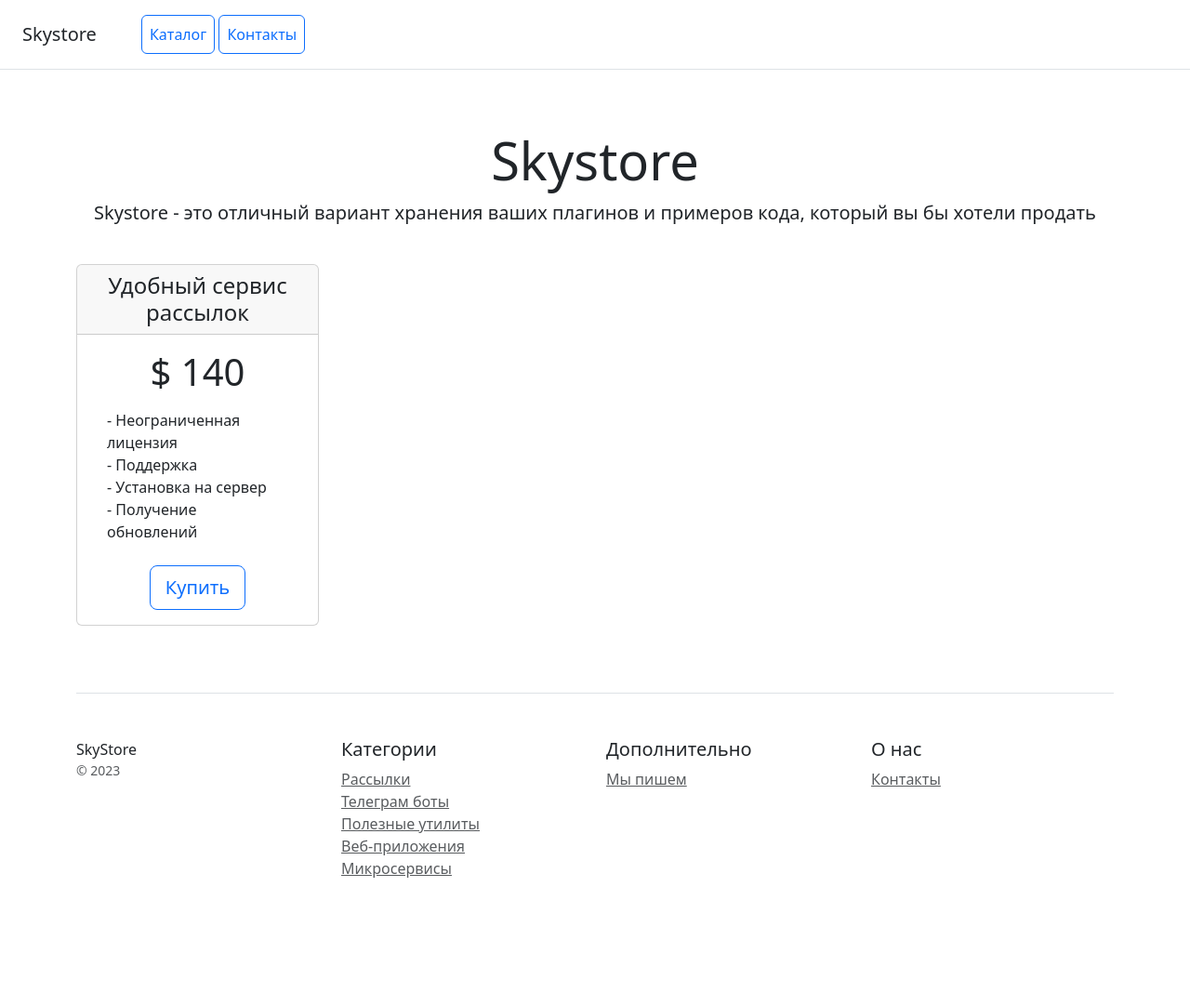
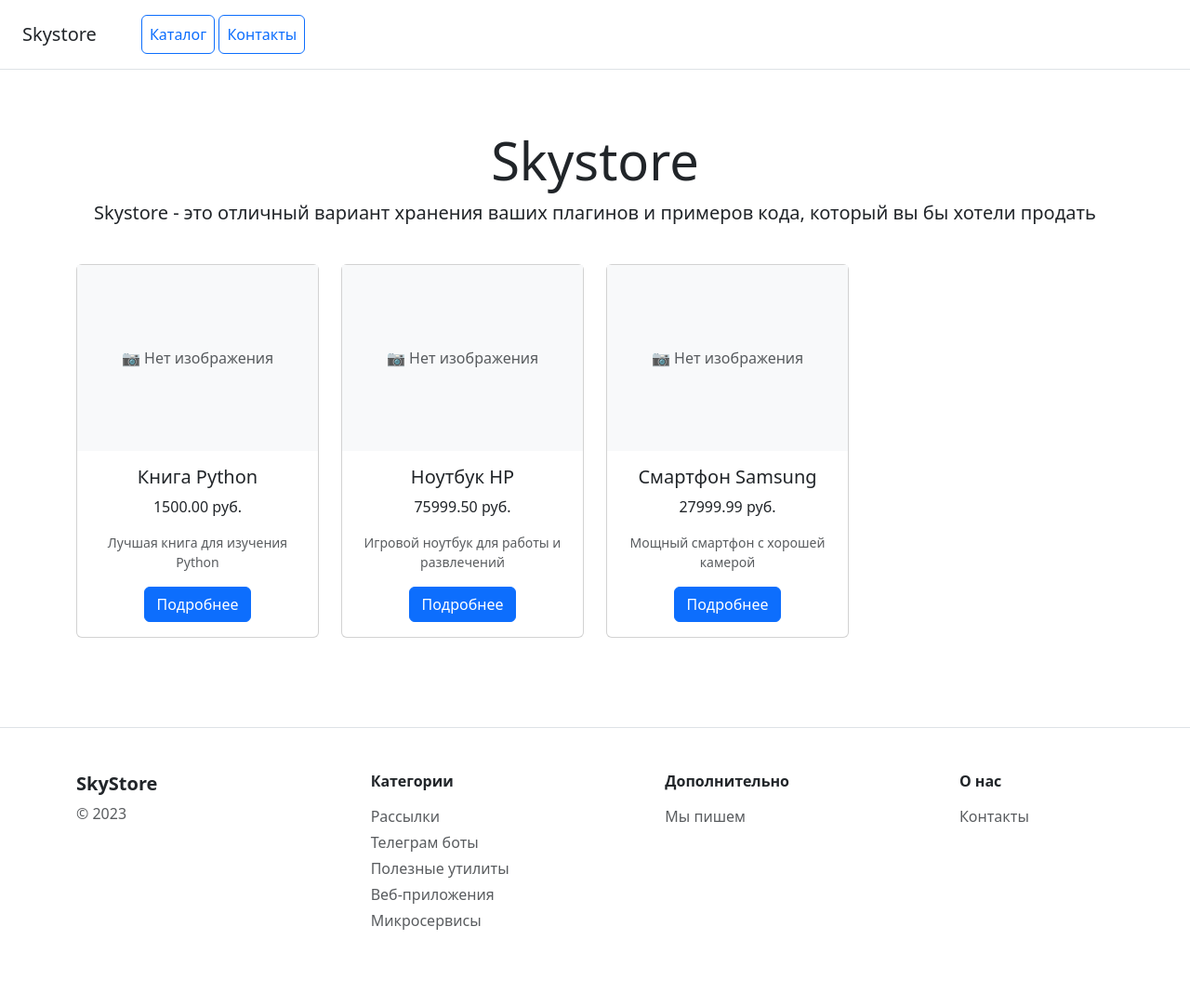
Before and after one commit to dmitrybeginner/PythonProject4, a Django app: page / in a window 1280 px wide. Shown: the whole page at 93% size. Before the commit the page ends 944 px from the top, so only its background shows below. Run offline with Django 5.2, Linux system fonts and the light colour scheme; data comes from the database, SQL or seed files in the repository.

Commit message:
Templating

```diff
--- /dev/null
+++ b/catalog/templates/base.html
@@ -0,0 +1,23 @@
+<!doctype html>
+<html lang="ru">
+<head>
+    <meta charset="utf-8">
+    <meta name="viewport" content="width=device-width, initial-scale=1">
+    <title>{% block title %}Skystore{% endblock %}</title>
+    <link href="https://cdn.jsdelivr.net/npm/bootstrap@5.3.2/dist/css/bootstrap.min.css" rel="stylesheet">
+    {% block extra_css %}{% endblock %}
+</head>
+<body>
+    {% include 'includes/header.html' %}
+
+    <div class="container">
+        {% block content %}
+        {% endblock %}
+    </div>
+
+    {% include 'includes/footer.html' %}
+
+    <script src="https://cdn.jsdelivr.net/npm/bootstrap@5.3.2/dist/js/bootstrap.bundle.min.js"></script>
+    {% block extra_js %}{% endblock %}
+</body>
+</html>
--- a/catalog/templates/home.html
+++ b/catalog/templates/home.html
@@ -1,78 +1,42 @@
-<!doctype html>
-<html lang="ru">
-<head>
-    <meta charset="utf-8">
-    <meta name="viewport" content="width=device-width, initial-scale=1">
-    <title>Skystore</title>
-    <link href="https://cdn.jsdelivr.net/npm/bootstrap@5.3.2/dist/css/bootstrap.min.css" rel="stylesheet">
-</head>
-<body>
-<div class="d-flex flex-column flex-md-row align-items-center p-3 px-md-4 mb-3 bg-white border-bottom box-shadow">
-    <h5 class="my-0 mr-md-auto font-weight-normal">Skystore</h5>
-    <nav class="ms-5">
-        <a class="p-2 btn btn-outline-primary" href="/">Каталог</a>
-        <a class="p-2 btn btn-outline-primary" href="/contacts/">Контакты</a>
-    </nav>
+{% extends 'base.html' %}
+
+{% block title %}Skystore - Главная{% endblock %}
+
+{% block content %}
+<div class="pricing-header px-3 py-3 pt-md-5 pb-md-4 mx-auto text-center">
+    <h1 class="display-4">Skystore</h1>
+    <p class="lead">Skystore - это отличный вариант хранения ваших плагинов и примеров кода, который вы бы хотели продать</p>
 </div>
 
-<div class="pricing-header px-3 py-3 pt-md-5 pb-md-4 mx-auto text-center">
-    <h1 class="display-4">Skystore</h1>
-    <p class="lead">Skystore - это отличный вариант хранения ваших плагинов и примеров кода, который вы бы хотели
-        продать</p>
-</div>
-
-<div class="container">
-    <div class="row text-center">
-        <div class="col-3">
-            <div class="card mb-4 box-shadow">
-                <div class="card-header">
-                    <h4 class="my-0 font-weight-normal">Удобный сервис рассылок</h4>
+<div class="row text-center">
+    {% for product in products %}
+    <div class="col-3 mb-4">
+        <div class="card mb-4 box-shadow">
+            {% if product.image %}
+                <img src="{{ product.image.url }}" class="card-img-top" alt="{{ product.name }}" style="height: 200px; object-fit: cover;">
+            {% else %}
+                <div class="bg-light d-flex align-items-center justify-content-center" style="height: 200px;">
+                    <span class="text-muted">📷 Нет изображения</span>
                 </div>
-                <div class="card-body">
-                    <h1 class="card-title pricing-card-title">$ 140</h1>
-                    <ul class="list-unstyled mt-3 mb-4 text-start m-3">
-                        <li>- Неограниченная лицензия</li>
-                        <li>- Поддержка</li>
-                        <li>- Установка на сервер</li>
-                        <li>- Получение обновлений</li>
-                    </ul>
-                    <button type="button" class="btn btn-lg btn-block btn-outline-primary">Купить</button>
-                </div>
+            {% endif %}
+            <div class="card-body">
+                <h5 class="card-title">{{ product.name }}</h5>
+                <p class="card-text">{{ product.price }} руб.</p>
+                {% if product.description %}
+                    <p class="card-text text-muted small">
+                        {{ product.description|truncatechars:100 }}
+                    </p>
+                {% endif %}
+                <a href="{% url 'catalog:product_detail' product.pk %}" class="btn btn-primary">Подробнее</a>
             </div>
         </div>
     </div>
-
-    <footer class="pt-4 my-md-5 pt-md-5 border-top">
-        <div class="row">
-            <div class="col-12 col-md">
-                SkyStore
-                <small class="d-block mb-3 text-muted">&copy; 2023</small>
-            </div>
-            <div class="col-6 col-md">
-                <h5>Категории</h5>
-                <ul class="list-unstyled text-small">
-                    <li><a class="text-muted" href="#">Рассылки</a></li>
-                    <li><a class="text-muted" href="#">Телеграм боты</a></li>
-                    <li><a class="text-muted" href="#">Полезные утилиты</a></li>
-                    <li><a class="text-muted" href="#">Веб-приложения</a></li>
-                    <li><a class="text-muted" href="#">Микросервисы</a></li>
-                </ul>
-            </div>
-            <div class="col-6 col-md">
-                <h5>Дополнительно</h5>
-                <ul class="list-unstyled text-small">
-                    <li><a class="text-muted" href="#">Мы пишем</a></li>
-                </ul>
-            </div>
-            <div class="col-6 col-md">
-                <h5>О нас</h5>
-                <ul class="list-unstyled text-small">
-                    <li><a class="text-muted" href="/contacts/">Контакты</a></li>
-                </ul>
-            </div>
+    {% empty %}
+    <div class="col-12">
+        <div class="alert alert-info">
+            Товары отсутствуют
         </div>
-    </footer>
+    </div>
+    {% endfor %}
 </div>
-<script src="https://cdn.jsdelivr.net/npm/bootstrap@5.3.2/dist/js/bootstrap.bundle.min.js"></script>
-</body>
-</html>
+{% endblock %}
--- /dev/null
+++ b/catalog/templates/includes/footer.html
@@ -0,0 +1,35 @@
+<footer class="pt-4 my-md-5 pt-md-5 border-top">
+    <div class="container">
+        <div class="row justify-content-between">
+            <div class="col-12 col-md-2 mb-4 text-center text-md-start">
+                <h5 class="fw-bold">SkyStore</h5>
+                <div class="text-muted">© 2023</div>
+            </div>
+
+            <div class="col-6 col-md-2 mb-3">
+                <h6 class="fw-bold mb-3">Категории</h6>
+                <ul class="list-unstyled">
+                    <li class="mb-1"><a class="text-muted text-decoration-none" href="#">Рассылки</a></li>
+                    <li class="mb-1"><a class="text-muted text-decoration-none" href="#">Телеграм боты</a></li>
+                    <li class="mb-1"><a class="text-muted text-decoration-none" href="#">Полезные утилиты</a></li>
+                    <li class="mb-1"><a class="text-muted text-decoration-none" href="#">Веб-приложения</a></li>
+                    <li class="mb-1"><a class="text-muted text-decoration-none" href="#">Микросервисы</a></li>
+                </ul>
+            </div>
+
+            <div class="col-6 col-md-2 mb-3">
+                <h6 class="fw-bold mb-3">Дополнительно</h6>
+                <ul class="list-unstyled">
+                    <li><a class="text-muted text-decoration-none" href="#">Мы пишем</a></li>
+                </ul>
+            </div>
+
+            <div class="col-6 col-md-2 mb-3">
+                <h6 class="fw-bold mb-3">О нас</h6>
+                <ul class="list-unstyled">
+                    <li><a class="text-muted text-decoration-none" href="/contacts/">Контакты</a></li>
+                </ul>
+            </div>
+        </div>
+    </div>
+</footer>
--- /dev/null
+++ b/catalog/templates/includes/header.html
@@ -0,0 +1,7 @@
+<div class="d-flex flex-column flex-md-row align-items-center p-3 px-md-4 mb-3 bg-white border-bottom box-shadow">
+    <h5 class="my-0 mr-md-auto font-weight-normal">Skystore</h5>
+    <nav class="ms-5">
+        <a class="p-2 btn btn-outline-primary" href="/">Каталог</a>
+        <a class="p-2 btn btn-outline-primary" href="/contacts/">Контакты</a>
+    </nav>
+</div>
--- a/catalog/urls.py
+++ b/catalog/urls.py
@@ -1,10 +1,11 @@
 from django.urls import path, include
 from catalog.apps import CatalogConfig
-from catalog.views import home, contacts
+from catalog.views import home, contacts, product_detail
 
 app_name = CatalogConfig.name
 
 urlpatterns = [
     path("", home, name="home"),
     path("contacts/", contacts, name="contacts"),
+    path("product/<int:pk>/", product_detail, name="product_detail"),
 ]
--- a/catalog/views.py
+++ b/catalog/views.py
@@ -1,8 +1,14 @@
-from django.shortcuts import render
+from django.shortcuts import render, get_object_or_404
+from .models import Product
 
 
 def home(request):
-    return render(request, "home.html")
+    products = Product.objects.all()
+    context = {
+        'products': products,
+        'title': 'Skystore - Главная'
+    }
+    return render(request, "home.html", context)
 
 
 def contacts(request):
@@ -14,3 +20,15 @@ def contacts(request):
         print(f"Получено сообщение от {name} ({phone}): {message}")
 
     return render(request, 'contacts.html')
+
+
+def product_detail(request, pk):
+    """Контроллер для отображения детальной информации о товаре"""
+    product = get_object_or_404(Product, pk=pk)
+
+    context = {
+        'product': product,
+        'title': f'{product.name} - Детальная информация'
+    }
+
+    return render(request, 'catalog/product_detail.html', context)
```
Also changed, not shown: catalog/templates/contacts.html (+5 -53 lines), catalog/templates/product_detail.html (added, +46 -0 lines).
